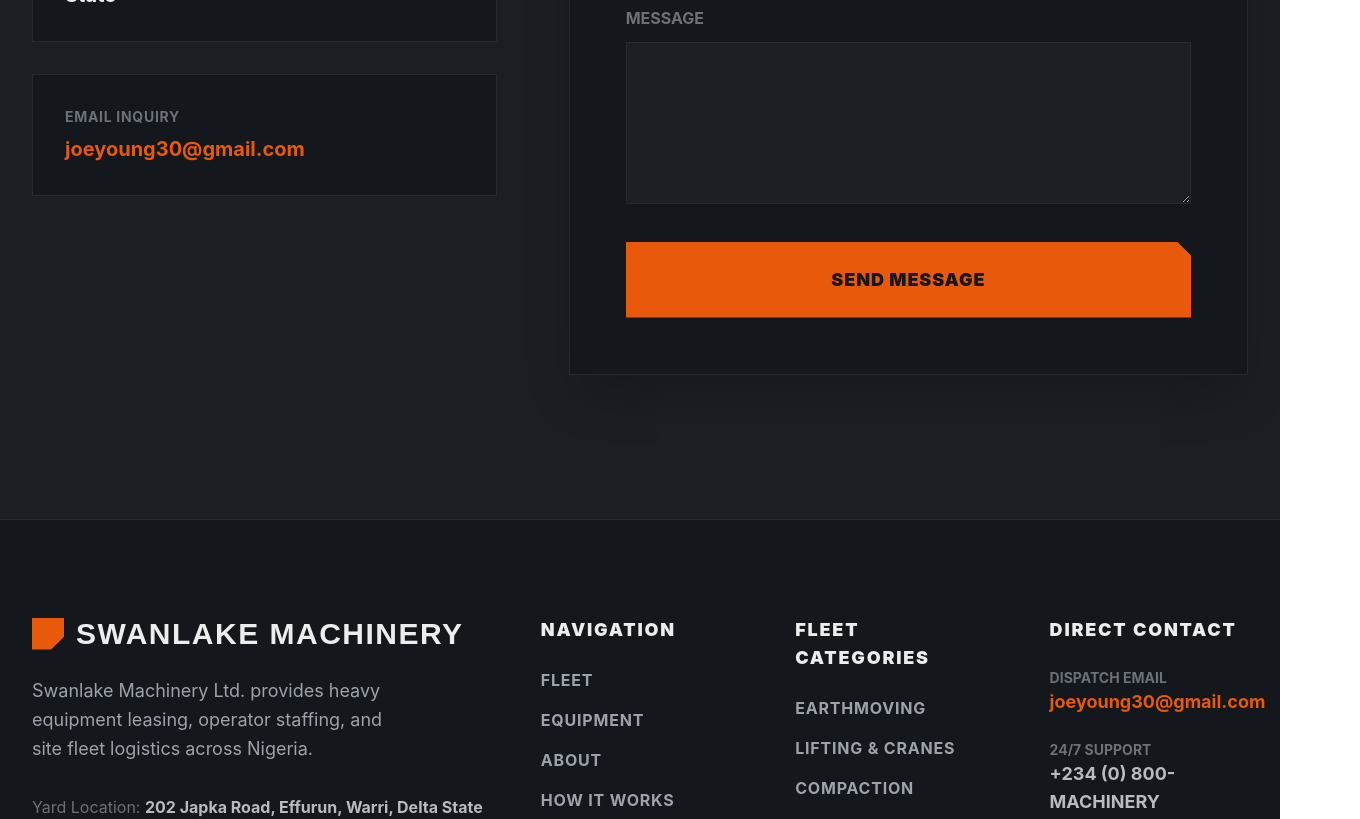
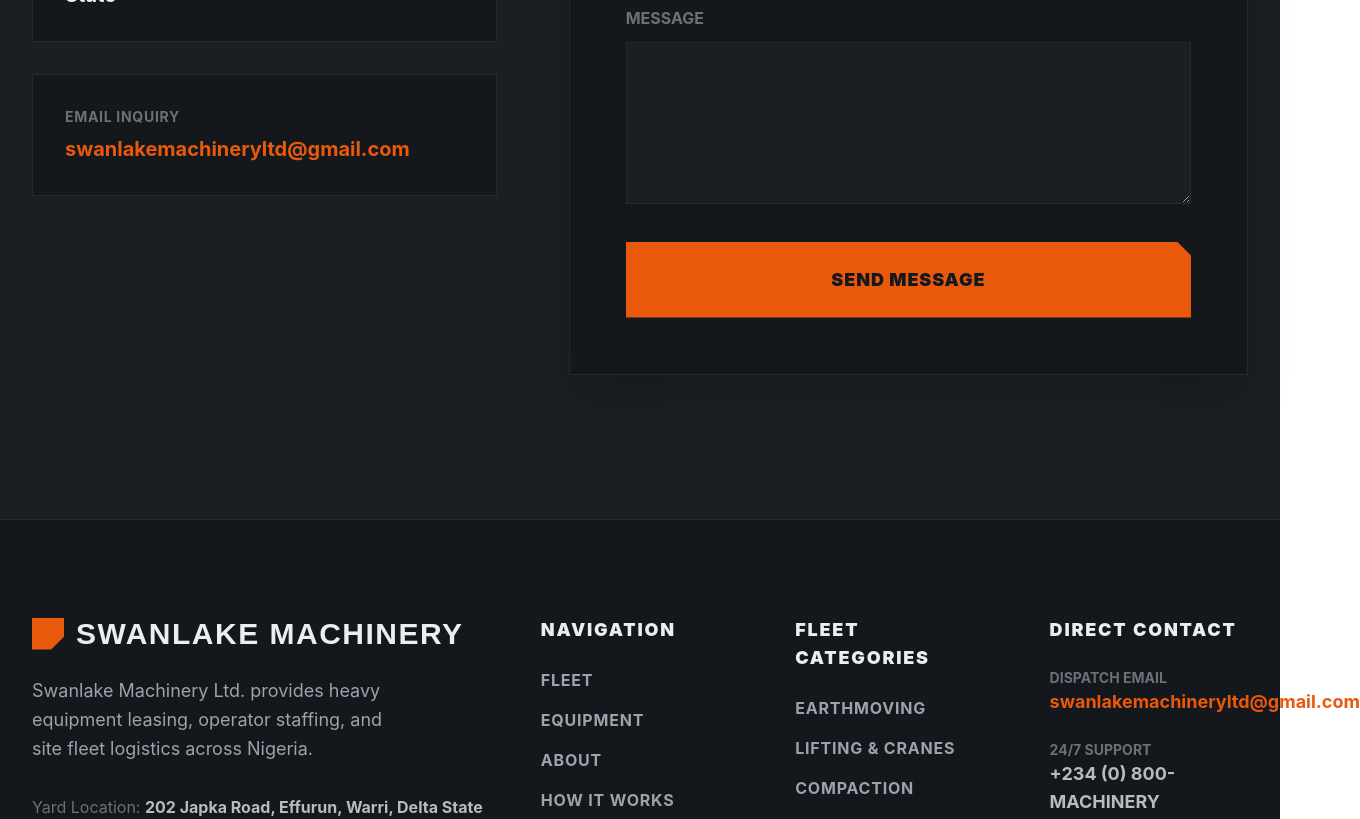
Before and after one commit to xtianit/swanlake-machnery, a React (Vite) app: page / in a window 1280 px wide. Shown: the part 9800-10619 px from the top of the page, 1360 px wide, since content can reach past the window. Built offline with nearby package versions, Linux system fonts and the light colour scheme.

Commit message:
Update email address for Swanlake Machinery

```diff
--- a/src/data/content.ts
+++ b/src/data/content.ts
@@ -104,7 +104,7 @@
     fullName: "Swanlake Machinery Ltd.",
     phone: "",
     phoneHref: "",
-    email: "joeyoung30@gmail.com",
+    email: "swanlakemachineryltd@gmail.com",
     address: "202 Japka Road, Effurun, Warri, Delta State",
     hours: "",
     social: {
```
